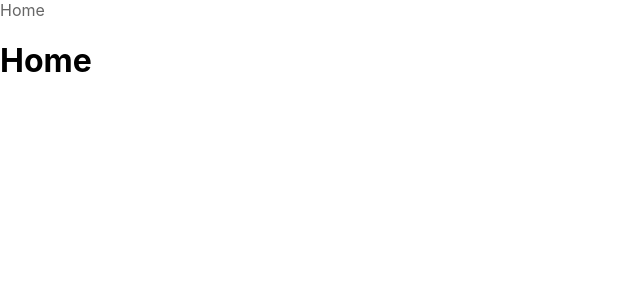
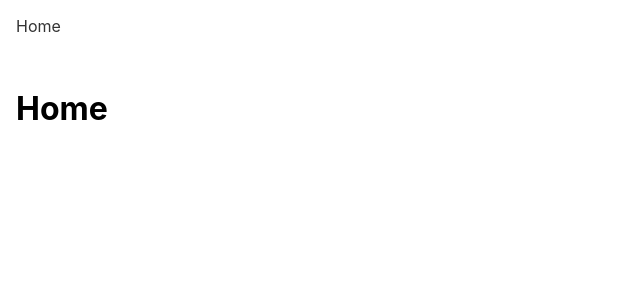
Before and after one commit to boldlybryan/labs.bryanking.design, a Vue app: page / in a window 1280 px wide. Shown: the top 300 px of the page, without its empty margins (0-640 px from the left). Built offline with nearby package versions, Linux system fonts and the light colour scheme.

Commit message:
fix scss setup

```diff
--- a/src/App.vue
+++ b/src/App.vue
@@ -6,8 +6,9 @@
     <nav style="display: flex; gap: 1rem;">
       <router-link to="/">Home</router-link>
     </nav>
-
-    <router-view></router-view>
+    <main>
+      <router-view></router-view>
+    </main>
   </div>
 </template>
 
@@ -15,6 +16,7 @@
 nav {
   display: flex;
   gap: 1rem;
+  padding: 1rem;
 
   a {
     color: #333;
@@ -23,7 +25,9 @@ nav {
     &:hover {
       color: #666;
     }
-
   }
 }
+main {
+  padding: 1rem;
+}
 </style>
--- /dev/null
+++ b/src/styles/_index.scss
@@ -0,0 +1 @@
+@forward 'variables';
--- a/src/styles/main.scss
+++ b/src/styles/main.scss
@@ -1,8 +1,8 @@
-@import './variables';
+@use 'variables' as *;
 
-// Global styles can go here
+// Global styles
 body {
   margin: 0;
   padding: 0;
-  font-family: -apple-system, BlinkMacSystemFont, 'Segoe UI', Roboto, Oxygen, Ubuntu, Cantarell, 'Open Sans', 'Helvetica Neue', sans-serif;
+  font-family: -apple-system, BlinkMacSystemFont, 'Segoe UI', Roboto, Oxygen, Ubuntu, Cantarell, 'Helvetica Neue', sans-serif;
 }
--- a/vite.config.ts
+++ b/vite.config.ts
@@ -7,7 +7,7 @@ export default defineConfig({
   css: {
     preprocessorOptions: {
       scss: {
-        additionalData: `@import "@/styles/variables.scss";`
+        additionalData: `@use "src/styles/_variables" as *;`
       }
     }
   },
```
Also changed, not shown: src/styles/_variables.scss (renamed from src/styles/variables.scss).
